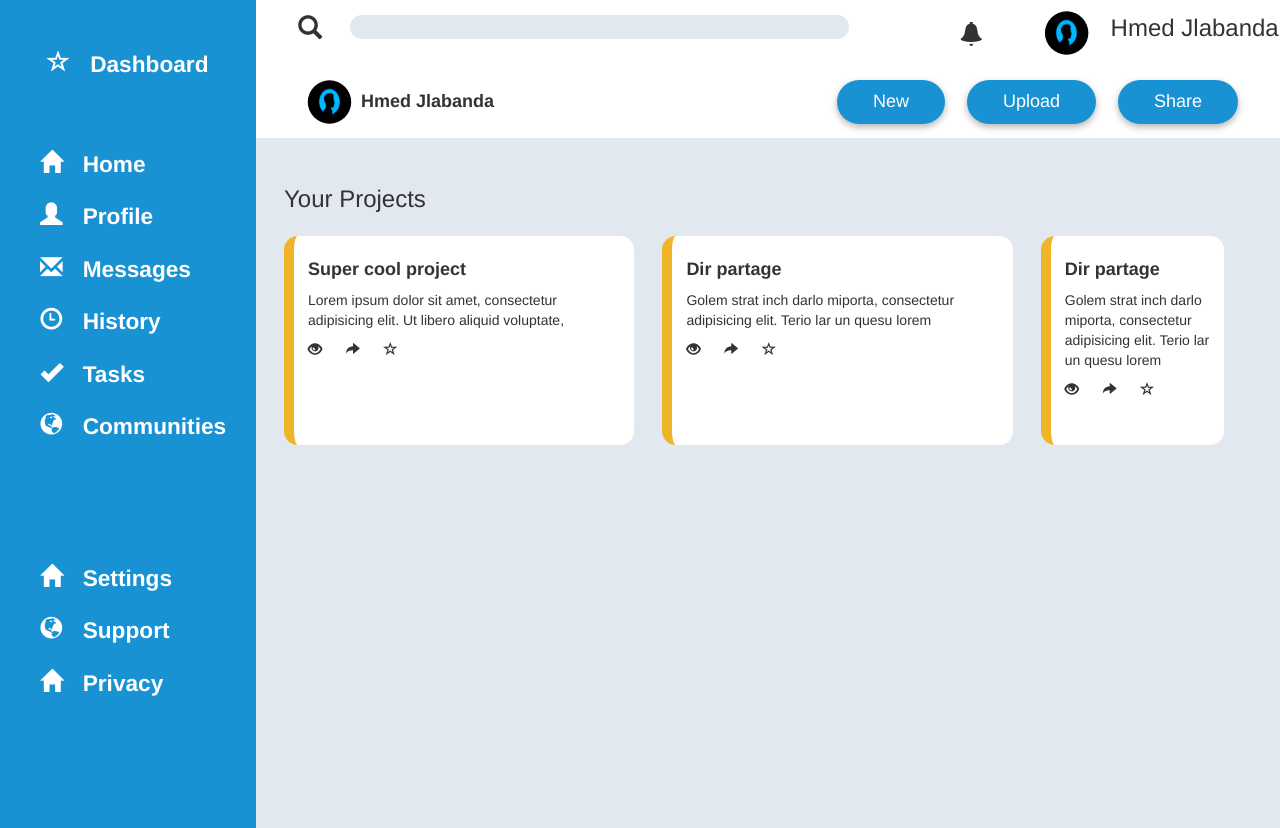
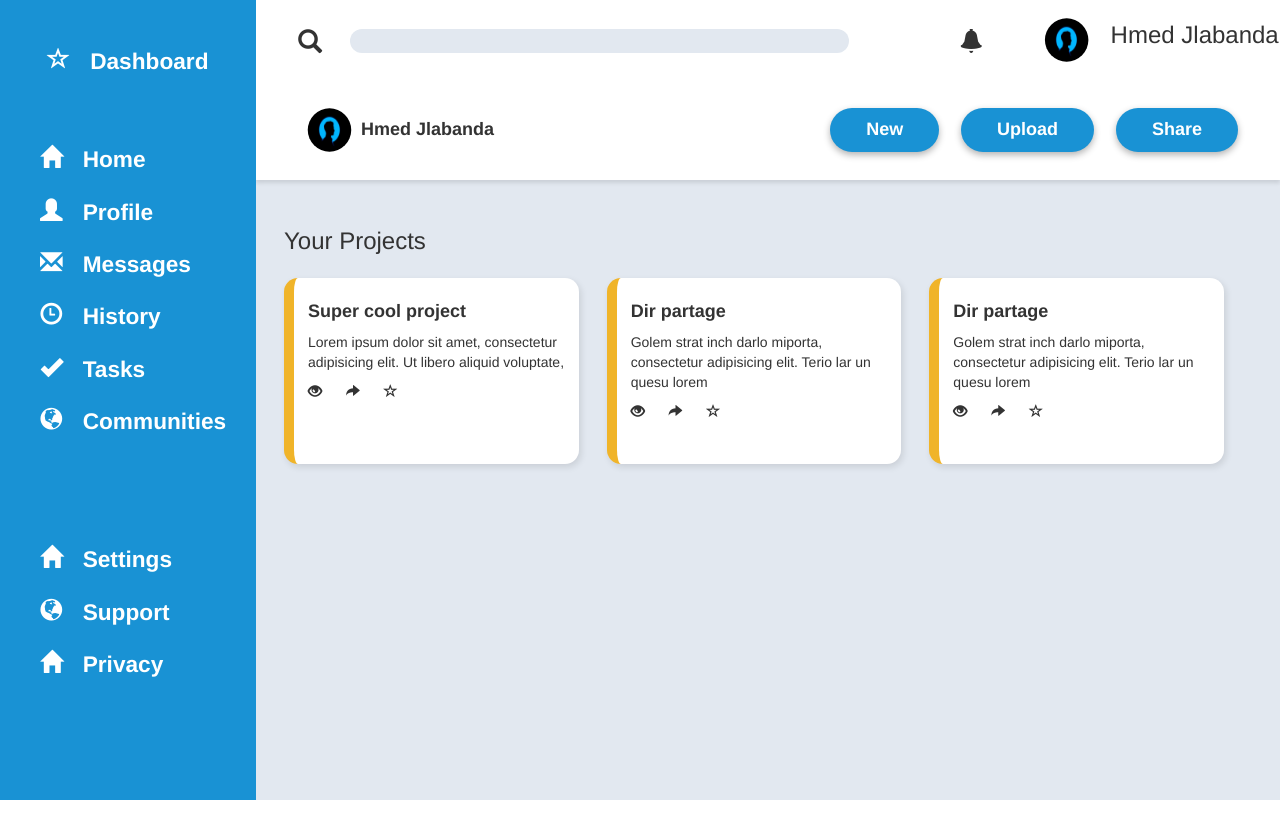
Before and after one commit to YASSINero/practice-dashboard, a plain HTML site: page index.html in a window 1280 px wide. After the commit the page ends 800 px from the top, so only its background shows below. Drawn offline with nearby package versions, Linux system fonts and the light colour scheme.

Commit message:
finalised stylings

```diff
--- a/styles/main.css
+++ b/styles/main.css
@@ -6,7 +6,7 @@ body {
 
 .major-container {
     max-width: 100%;
-    min-height: 100vh;
+    height: 100vh;
     display: grid;
     grid-template-columns: 1fr 4fr;
     grid-template-rows: 1fr 3fr 2fr;
@@ -21,6 +21,10 @@ body {
 .heading {
     grid-area: tool;
     display: grid;
+
+    z-index: 2;
+    box-shadow: 0px 3px 4px 0px rgba(0, 0, 0, 0.11);
+
     grid-template-columns: 1fr;
     /* grid-template-rows: 1fr 1fr; */
     grid-template-areas:
@@ -33,6 +37,7 @@ body {
     display: grid;
     align-content: center;
     grid-template-columns: 2fr 1fr;
+    margin: 1em 0;
 }
 
 .toolbar input {
@@ -50,7 +55,7 @@ body {
 }
 
 .toolbar > i {
-    margin: 1em 3em 2em;
+    margin: 1em 3em 1em;
     /* justify-self: center; */
 }
 .toolbar > i::before {
@@ -73,6 +78,7 @@ body {
     grid-template-areas: "usr btns";
     align-items: center;
     padding: 1em 3em;
+    margin: 1em 0;
 }
 
 img {
@@ -92,7 +98,7 @@ img {
 
 .container-interface button {
     font-size: large;
-    font-weight: boldd;
+    font-weight: bold;
     color: #fff;
     background-color: #1992d4;
 
@@ -123,10 +129,10 @@ img {
     background-color: #e2e8f0;
     display: grid;
     padding: 2em;
-    grid-template-columns: repeat(auto-fill, minmax(45ch,1fr));
+    grid-template-columns: repeat(auto-fill, minmax(30%,1fr));
     grid-template-rows: 3em repeat(auto-fill, minmax(6em ,33%));
     gap: 2em;
-
+    overflow-y: scroll;
 }
 
 .content > h3 {
@@ -137,9 +143,12 @@ img {
 .content > div {
     border-left: 1rem solid #f0b429;
     border-radius: 1em;
+
     background-color: white;
+    box-shadow: 2px 3px 7px 0px rgba(0, 0, 0, 0.11);
+
     padding: 1em 1em 0;
-
+    overflow-y: scroll;
 }
 
 .sidebar {
@@ -147,6 +156,7 @@ img {
     display: grid;
     grid-template-rows: 1fr 3fr 2fr;
 
+    z-index: 3;
     background-color: #1992d4;
     color: white;
     font-weight: bold;
```
